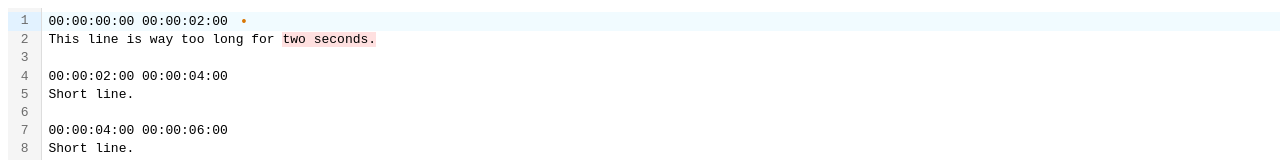
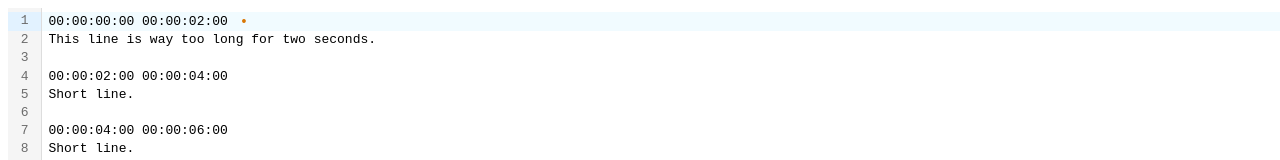
Before and after one commit to weiying-chen/sub, a React (Vite) app: page / in a window 1280 px wide. Shown: the top 160 px of the page. Built offline with nearby package versions, Linux system fonts and the light colour scheme.

Commit message:
Set max chars to 54

```diff
--- a/src/App.tsx
+++ b/src/App.tsx
@@ -27,7 +27,7 @@ export default function App() {
 
   // 1) ALL metrics (for logging / future UI)
   const metrics = useMemo<Metric[]>(() => {
-    return analyzeLines(value, [maxCharsRule(30), cpsRule()])
+    return analyzeLines(value, [maxCharsRule(55), cpsRule()])
   }, [value])
 
   // 1.5) ALL CPS metrics (not only violations)
```
